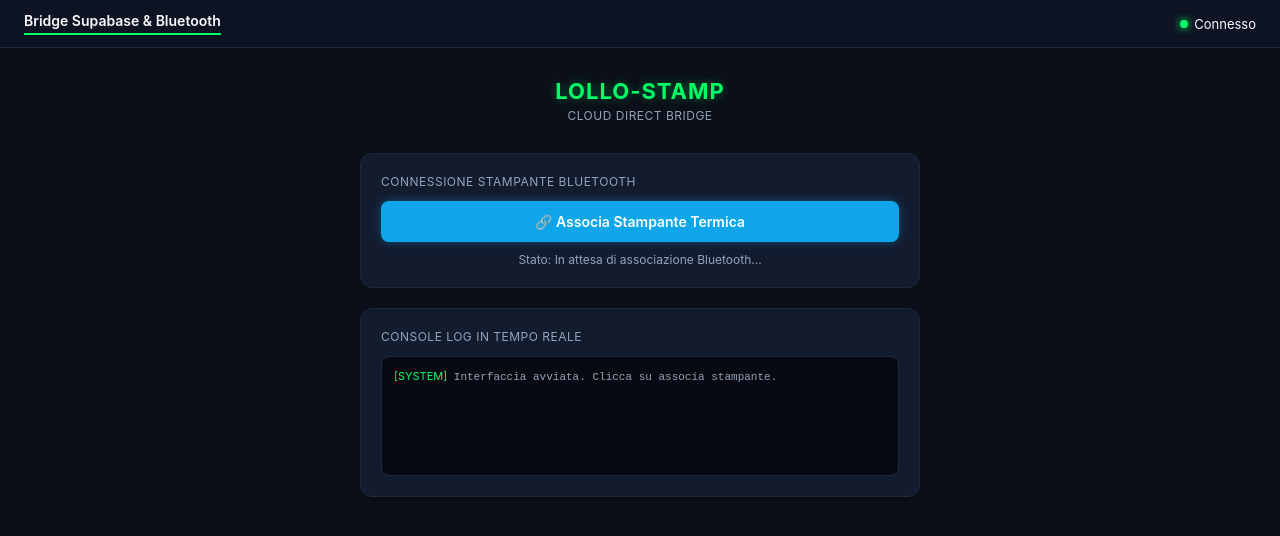
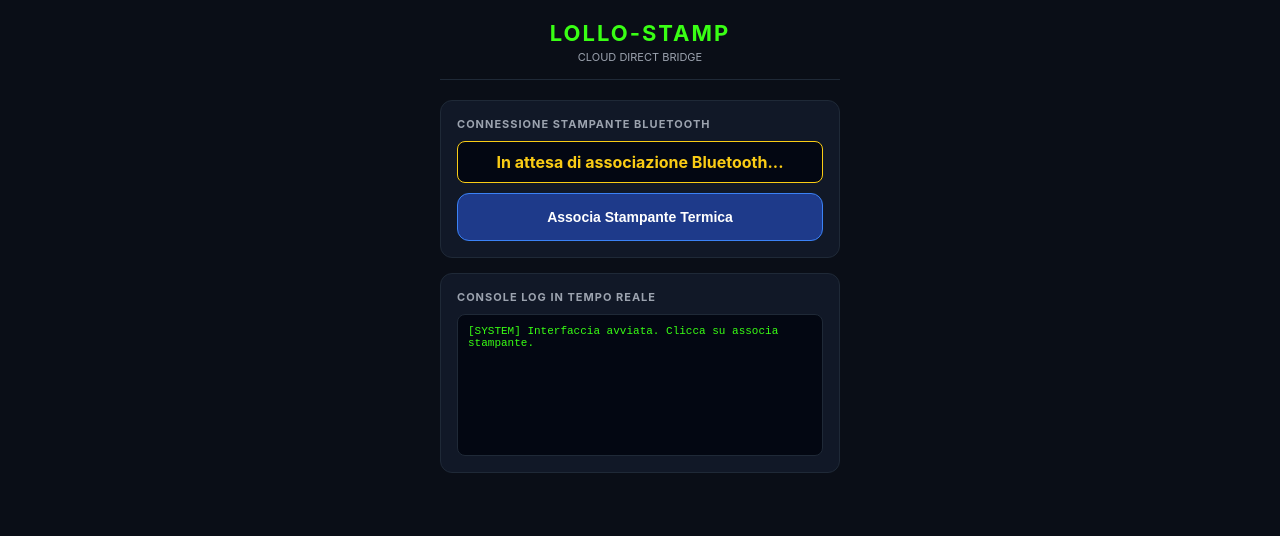
Before and after one commit to lollomakai-alt/stampa-blu, a website: page index.html in a window 1280 px wide. Drawn offline with nearby package versions, Linux system fonts and the light colour scheme.

Commit message:
definitivo stampa 3

```diff
--- a/index.html
+++ b/index.html
@@ -3,287 +3,143 @@
 <head>
     <meta charset="UTF-8">
     <meta name="viewport" content="width=device-width, initial-scale=1.0">
-    <title>Lollo-Stamp - Supabase & Bluetooth Bridge</title>
-    <script src="https://cdn.jsdelivr.net/npm/@supabase/supabase-js@2"></script>
+    <title>Lollo-Stamp Bridge</title>
     <style>
-        :root {
-            --bg-main: #0b0f19;
-            --bg-card: #131b2e;
-            --border-card: #1e293b;
-            --accent-green: #00ff66;
-            --accent-glow: rgba(0, 255, 102, 0.4);
-            --text-main: #f8fafc;
-            --text-muted: #94a3b8;
-        }
-
-        * {
-            box-sizing: border-box;
+        body {
+            background-color: #0a0e17;
+            color: #ffffff;
+            font-family: -apple-system, BlinkMacSystemFont, 'Segoe UI', Roboto, sans-serif;
             margin: 0;
-            padding: 0;
-            font-family: -apple-system, BlinkMacSystemFont, "Segoe UI", Roboto, Helvetica, Arial, sans-serif;
-        }
-
-        body {
-            background-color: var(--bg-main);
-            color: var(--text-main);
-            min-height: 100vh;
-            display: flex;
-            flex-direction: column;
-        }
-
-        header {
-            background-color: #0d1322;
-            border-bottom: 1px solid var(--border-card);
-            display: flex;
-            justify-content: space-between;
-            align-items: center;
-            padding: 12px 24px;
-            font-size: 14px;
-        }
-
-        .nav-links {
-            display: flex;
-            gap: 24px;
-            color: var(--text-muted);
-        }
-
-        .nav-links span.active {
-            color: var(--text-main);
-            font-weight: 600;
-            border-bottom: 2px solid var(--accent-green);
-            padding-bottom: 4px;
-        }
-
-        .nav-right {
-            display: flex;
-            align-items: center;
-            gap: 16px;
-        }
-
-        .status-badge {
-            display: flex;
-            align-items: center;
-            gap: 6px;
-            font-size: 13px;
-        }
-
-        .dot-online {
-            width: 8px;
-            height: 8px;
-            background-color: var(--accent-green);
-            border-radius: 50%;
-            box-shadow: 0 0 8px var(--accent-green);
-        }
-
-        main {
-            flex: 1;
+            padding: 20px;
             display: flex;
             flex-direction: column;
             align-items: center;
-            padding: 30px 20px;
-            max-width: 600px;
-            margin: 0 auto;
+        }
+        .container {
             width: 100%;
+            max-width: 400px;
         }
-
-        h1 {
-            color: var(--accent-green);
+        .header {
+            text-align: center;
+            margin-bottom: 20px;
+            border-bottom: 1px solid #1F2937;
+            padding-bottom: 15px;
+        }
+        .headerTitle {
             font-size: 22px;
+            font-weight: bold;
+            color: #39FF14;
+            letter-spacing: 2px;
+        }
+        .card {
+            background-color: #111827;
+            border: 1px solid #1F2937;
+            border-radius: 12px;
+            padding: 16px;
+            margin-bottom: 15px;
+        }
+        .cardLabel {
+            font-size: 11px;
+            color: #9CA3AF;
+            margin-bottom: 10px;
             letter-spacing: 1px;
-            margin-bottom: 4px;
-            text-shadow: 0 0 10px var(--accent-glow);
+            font-weight: bold;
+        }
+        .actionButton {
+            background-color: #1E3A8A;
+            border: 1px solid #3B82F6;
+            color: #FFFFFF;
+            padding: 15px;
+            border-radius: 12px;
+            width: 100%;
+            font-weight: bold;
+            font-size: 14px;
+            cursor: pointer;
             text-align: center;
         }
-
-        .subtitle {
-            color: var(--text-muted);
-            font-size: 12px;
-            margin-bottom: 30px;
-            text-transform: uppercase;
-            letter-spacing: 0.5px;
-        }
-
-        .card {
-            background-color: var(--bg-card);
-            border: 1px solid var(--border-card);
-            border-radius: 12px;
-            padding: 20px;
-            margin-bottom: 20px;
-            width: 100%;
-            box-shadow: 0 4px 6px -1px rgba(0, 0, 0, 0.2);
-        }
-
-        .card-title {
-            font-size: 12px;
-            color: var(--text-muted);
-            text-transform: uppercase;
-            margin-bottom: 12px;
-            letter-spacing: 0.5px;
-        }
-
-        .btn-action {
-            background-color: #0ea5e9;
-            color: white;
-            border: none;
-            padding: 12px 20px;
+        .logBox {
+            background-color: #030712;
+            border: 1px solid #1F2937;
             border-radius: 8px;
-            font-weight: 600;
-            cursor: pointer;
-            width: 100%;
-            font-size: 14px;
-            transition: background 0.2s;
-            display: flex;
-            align-items: center;
-            justify-content: center;
-            gap: 8px;
-            box-shadow: 0 0 10px rgba(14, 165, 233, 0.4);
-        }
-
-        .btn-action:hover {
-            background-color: #0284c7;
-        }
-
-        .log-box {
-            background-color: #070a12;
-            border: 1px solid var(--border-card);
-            border-radius: 8px;
-            padding: 12px;
+            padding: 10px;
             font-family: monospace;
             font-size: 11px;
-            color: var(--text-muted);
+            color: #39FF14;
             height: 120px;
             overflow-y: auto;
         }
-
-        .log-success { color: var(--accent-green); }
+        .status-badge {
+            text-align: center;
+            padding: 10px;
+            border-radius: 8px;
+            background: #030712;
+            border: 1px solid #FACC15;
+            color: #FACC15;
+            font-weight: bold;
+            margin-bottom: 10px;
+        }
+        .connected {
+            border-color: #39FF14 !important;
+            color: #39FF14 !important;
+        }
     </style>
 </head>
 <body>
 
-    <header>
-        <div class="nav-links">
-            <span class="active">Bridge Supabase & Bluetooth</span>
-        </div>
-        <div class="nav-right">
-            <div class="status-badge">
-                <div class="dot-online"></div>
-                <span>Connesso</span>
-            </div>
-        </div>
-    </header>
+<div class="container">
+    <div class="header">
+        <div class="headerTitle">LOLLO-STAMP</div>
+        <div style="font-size: 11px; color: #9CA3AF; margin-top: 4px;">CLOUD DIRECT BRIDGE</div>
+    </div>
 
-    <main>
-        <h1>LOLLO-STAMP</h1>
-        <div class="subtitle">Cloud Direct Bridge</div>
+    <div class="card">
+        <div class="cardLabel">CONNESSIONE STAMPANTE BLUETOOTH</div>
+        <div id="statusBadge" class="status-badge">In attesa di associazione Bluetooth...</div>
+        <button class="actionButton" onclick="connettiStampante()">Associa Stampante Termica</button>
+    </div>
 
-        <div class="card">
-            <div class="card-title">Connessione Stampante Bluetooth</div>
-            <button class="btn-action" onclick="connettiBluetooth()">
-                🔗 Associa Stampante Termica
-            </button>
-            <div id="bt-status" style="font-size: 12px; color: var(--text-muted); margin-top: 10px; text-align: center;">
-                Stato: In attesa di associazione Bluetooth...
-            </div>
-        </div>
+    <div class="card">
+        <div class="cardLabel">CONSOLE LOG IN TEMPO REALE</div>
+        <div id="logBox" class="logBox">[SYSTEM] Interfaccia avviata. Clicca su associa stampante.</div>
+    </div>
+</div>
 
-        <div class="card" style="margin-bottom: 0;">
-            <div class="card-title">Console Log in Tempo Reale</div>
-            <div class="log-box" id="console-log">
-                <span class="log-success">[SYSTEM]</span> Interfaccia avviata. Clicca su associa stampante.<br>
-            </div>
-        </div>
-    </main>
-
-  <script>
-    const SUPABASE_URL = "https://cqyrhemajhdtxeiptkue.supabase.co";
-    const SUPABASE_KEY = "sb_publishable_g9Xn_n06Ho7rBvwWf50EpA_LddX8JSg";
-
-    const supabase = window.supabase.createClient(SUPABASE_URL, SUPABASE_KEY);
-
-    let bluetoothDevice = null;
-    let bluetoothCharacteristic = null;
-
-    async function connettiBluetooth() {
-        const statusEl = document.getElementById('bt-status');
-        const logEl = document.getElementById('console-log');
-
-        try {
-            statusEl.innerText = "Ricerca dispositivi Bluetooth...";
-
-            bluetoothDevice = await navigator.bluetooth.requestDevice({
-                acceptAllDevices: true,
-                optionalServices: ['000018f0-0000-1000-8000-00805f9b34fb']
-            });
-
-            const server = await bluetoothDevice.gatt.connect();
-            const service = await server.getPrimaryService('000018f0-0000-1000-8000-00805f9b34fb');
-            bluetoothCharacteristic = await service.getCharacteristic('00002af1-0000-1000-8000-00805f9b34fb');
-
-            statusEl.innerText = "Connesso a: " + (bluetoothDevice.name || "Stampante Termica");
-            statusEl.style.color = "var(--accent-green)";
-
-            logEl.innerHTML += `<br><span class="log-success">[BLUETOOTH]</span> Stampante "${bluetoothDevice.name || 'Termica'}" collegata con successo!`;
-            logEl.scrollTop = logEl.scrollHeight;
-
-            avviaAscoltoSupabase();
-
-        } catch (error) {
-            console.error(error);
-            statusEl.innerText = "Connessione Bluetooth fallita o annullata.";
-            statusEl.style.color = "#f87171";
-            logEl.innerHTML += `<br><span style="color: #f87171;">[ERRORE BT]</span> ${error.message}`;
-            logEl.scrollTop = logEl.scrollHeight;
-        }
+<script>
+    function addLog(msg) {
+        const logBox = document.getElementById('logBox');
+        logBox.innerHTML += `<br>[${new Date().toLocaleTimeString()}] ${msg}`;
+        logBox.scrollTop = logBox.scrollHeight;
     }
 
-    function avviaAscoltoSupabase() {
-        const logEl = document.getElementById('console-log');
-        logEl.innerHTML += `<br><span class="log-success">[SUPABASE]</span> Ascolto realtime attivo sulla tabella 'ordini'...`;
-        logEl.scrollTop = logEl.scrollHeight;
-
-        supabase
-            .channel('public:ordini')
-            .on('postgres_changes', { event: 'INSERT', schema: 'public', table: 'ordini' }, payload => {
-                const nuovoOrdine = payload.new;
-                logEl.innerHTML += `<br><span class="log-success">[SUPABASE]</span> Ricevuto ordine Tavolo #${nuovoOrdine.tavolo}`;
-                logEl.scrollTop = logEl.scrollHeight;
-
-                inviaDatiAllaStampante(nuovoOrdine);
-            })
-            .subscribe();
-    }
-
-    async function inviaDatiAllaStampante(ordine) {
-        const logEl = document.getElementById('console-log');
-
-        if (!bluetoothCharacteristic) {
-            logEl.innerHTML += `<br><span style="color: #f87171;">[ERRORE]</span> Impossibile stampare: Stampante Bluetooth non connessa!`;
-            logEl.scrollTop = logEl.scrollHeight;
+    async function connettiStampante() {
+        if (!navigator.bluetooth) {
+            alert("Il Bluetooth non è supportato da questo browser. Usa Google Chrome su Android.");
+            addLog("ERRORE: Bluetooth Web API non supportata.");
             return;
         }
 
         try {
-            const encoder = new TextEncoder();
-            let testoStampa = `\x1B\x40`;
-            testoStampa += `\x1B\x61\x01`;
-            testoStampa += `LOLLO-STAMP\n`;
-            testoStampa += `--------------------------------\n`;
-            testoStampa += `Tavolo: ${ordine.tavolo}\n`;
-            testoStampa += `Dettagli: ${ordine.dettagli || 'Nessun dettaglio'}\n`;
-            testoStampa += `--------------------------------\n\n\n`;
+            addLog("Apertura ricerca dispositivi Bluetooth...");
 
-            const encodedData = encoder.encode(testoStampa);
-            await bluetoothCharacteristic.writeValue(encodedData);
+            // Richiede la connessione alla stampante (filtra per nome o accetta tutto)
+            const device = await navigator.bluetooth.requestDevice({
+                acceptAllDevices: true,
+                // Se vuoi filtrare solo le stampanti, puoi usare: filters: [{ namePrefix: 'POS' }]
+            });
 
-            logEl.innerHTML += `<br><span class="log-success">[STAMPA]</span> Ordine Tavolo #${ordine.tavolo} stampato correttamente!`;
-            logEl.scrollTop = logEl.scrollHeight;
+            addLog(`Dispositivo selezionato: ${device.name}`);
+            document.getElementById('statusBadge').innerText = `Connesso a: ${device.name}`;
+            document.getElementById('statusBadge').classList.add('connected');
+
+            const server = await device.gatt.connect();
+            addLog("Connessione GATT stabilita con successo!");
 
         } catch (error) {
-            console.error("Errore di scrittura Bluetooth:", error);
-            logEl.innerHTML += `<br><span style="color: #f87171;">[ERRORE STAMPA]</span> ${error.message}`;
-            logEl.scrollTop = logEl.scrollHeight;
+            console.error(error);
+            addLog(`Errore/Annullato: ${error.message}`);
         }
     }
 </script>
+
 </body>
 </html>
```
